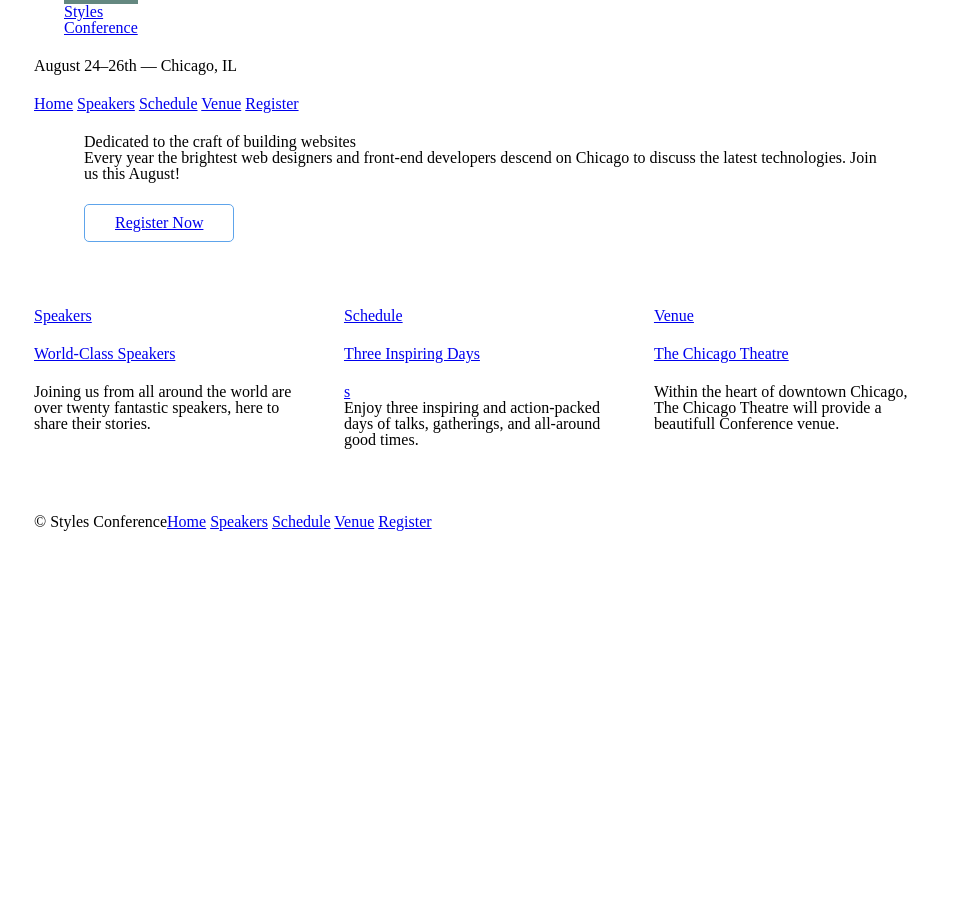
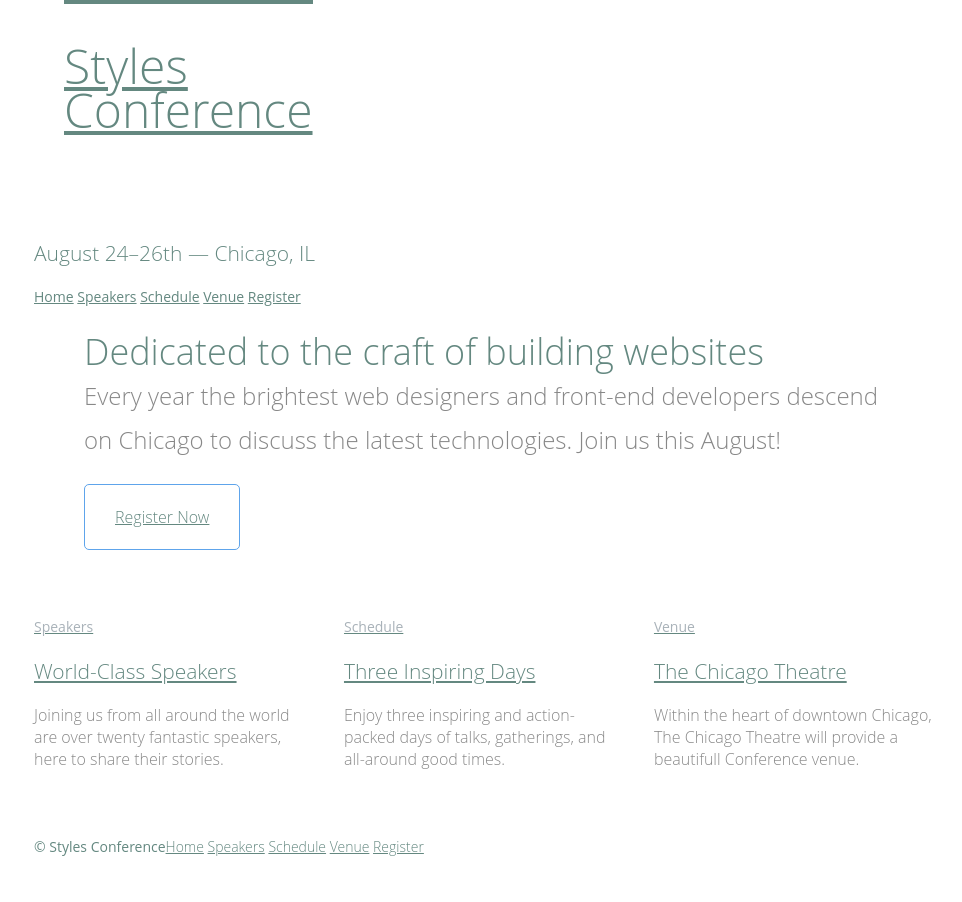
Before and after one commit to shishupalamigo/html_css_practice, a plain HTML site: page index.html in a window 1280 px wide. Shown: the whole page, without its empty margins (156-1118 px from the left). Before the commit the page ends 800 px from the top, so only its background shows below. Drawn offline with Linux system fonts and the light colour scheme.

Commit message:
add Typography

```diff
--- a/index.html
+++ b/index.html
@@ -12,8 +12,8 @@
      <h1 class="logo">
          <a href="index.html">Styles<br> Conference</a></h1>
         </section>
-         <h3>August 24&ndash;26th &mdash; Chicago, IL</h3>
-     <nav>
+         <h3 class="tagline">August 24&ndash;26th &mdash; Chicago, IL</h3>
+     <nav class="primary-nav">
         <a href="index.html">Home</a>
         <a href="speakers.html">Speakers</a>
         <a href="schedule.html">Schedule</a>
@@ -28,7 +28,7 @@
     </section>
     <section class="grid">
         <!--Speakers-->
-        <section class="col-1-3">
+        <section class="teaser col-1-3">
             <a href="speakers.html">
             <h5>Speakers</h5>
             <h3>World-Class Speakers</h3>
@@ -36,15 +36,15 @@
             <p>Joining us from all around the world are over twenty fantastic speakers, here to share their stories.</p>
         </section><!--
             Schedule
-            --><section class="col-1-3">
+            --><section class="teaser col-1-3">
               <a href="schedule.html">
             <h5>Schedule</h5>
-            <h3>Three Inspiring Days</h3>s
+            <h3>Three Inspiring Days</h3>
             </a>
             <p>Enjoy three inspiring and action-packed days of talks, gatherings, and all-around good times.</p>
         </section><!--
             Venue
-            --><section class="col-1-3">
+            --><section class="teaser col-1-3">
               <a href="venue.html">
               <h5>Venue</h5>
               <h3>The Chicago Theatre</h3>
--- a/style.css
+++ b/style.css
@@ -48,6 +48,16 @@ table {
 	border-spacing: 0;
 }
 /*Eric Mayer's reset Ends here */
+/*
+/*
+  ========================================
+  Custom styles
+  ========================================
+*/
+body {
+	color: #888;
+	font: 300 16px/22px "Open Sans", "Helvetica Neue", Helvetica, Arial, sans-serif;
+}
 /*
   ========================================
   Grid
@@ -114,6 +124,49 @@ table {
 h1, h3, h4, h5, p {
 	margin-bottom: 22px;
 }
+h1, h2, h3, h4 {
+	color: #648880;
+}
+h1 {
+	font-size: 36px;
+	line-height: 44px;
+  }
+  h2 {
+	font-size: 24px;
+	line-height: 44px;
+  }
+  h3 {
+	font-size: 21px;
+  }
+  h4 {
+	font-size: 18px;
+  }
+  h5 {
+	color: #a9b2b9;
+	font-size: 14px;
+	font-weight: 400;
+  }
+  strong {
+	font-weight: 400;
+  }
+  cite, em {
+	font-style: italic;
+  }
+  .primary-nav {
+	font-size: 14px;
+	font-weight: 400;
+  }
+  /*
+  ========================================
+  Links
+  ========================================
+*/
+  a:hover {
+     color: #a9b2b9;
+  }
+  a {
+	  color: #648880;
+  }
 /*
   ========================================
   Buttons
@@ -134,7 +187,17 @@ h1, h3, h4, h5, p {
   ========================================
 */
 .hero {
+	line-height: 44px;
      padding: 22px 80px 66px 80px;
+}
+.hero h2 {
+	font-size: 36px;
+}
+.hero p {
+	font-size: 24px;
+}
+.teaser a:hover h3 {
+	color: #a9b2b9;
 }
 /*
   ========================================
@@ -144,6 +207,12 @@ h1, h3, h4, h5, p {
 .logo {
 	border-top: 4px solid #648880;
 	float: left;
+	font-size: 48px;
+  line-height: 44px;
+  padding: 40px 0 22px 0;
+}
+.tagline {
+	margin: 66px 0 22px 0;
 }
 /*
   ========================================
@@ -151,9 +220,12 @@ h1, h3, h4, h5, p {
   ========================================
 */
 .primary-footer small {
-    float: left;
+	float: left;
+	font-weight: 400;
 }
 .primary-footer {
+	color: #648880;
+	font-size: 14px;
 	padding-bottom: 44px;
 	padding-top: 44px;
 }
```
Also changed, not shown: register.html (+2 -2 lines), schedule.html (+2 -2 lines), speakers.html (+2 -2 lines), venue.html (+2 -2 lines).
